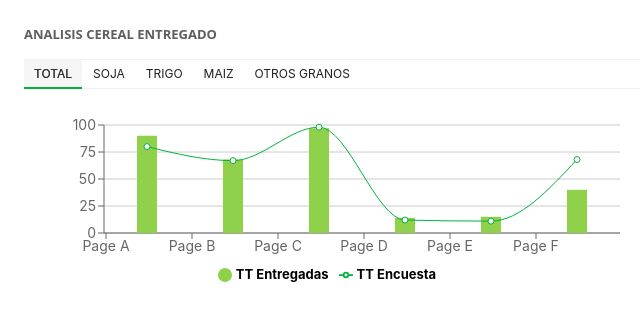
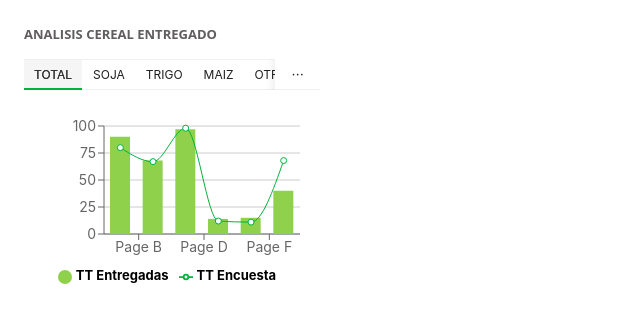
Before and after one commit to juliperelda/grafico-cereal-insumos, a React (Create React App) app: page / in a window 1280 px wide. Shown: the top 322 px of the page, without its empty margins (0-640 px from the left). Built offline with nearby package versions, Linux system fonts and the light colour scheme.

Commit message:
Realizando pruebas

```diff
--- a/src/components/Analisis/Analisis.js
+++ b/src/components/Analisis/Analisis.js
@@ -7,7 +7,7 @@ export const Analisis = () => {
     return (
         <>
             <div className="divContainer">
-                <Card className="cardGraficoCerealEntregado" style={{ width: "100%" }}>
+                <Card className="cardGraficoCerealEntregado" style={{ width: "50%" }}>
                     <h1 className="titulos">ANALISIS CEREAL ENTREGADO</h1>
                     <GraficoCerealEntregado />
                 </Card>
```
